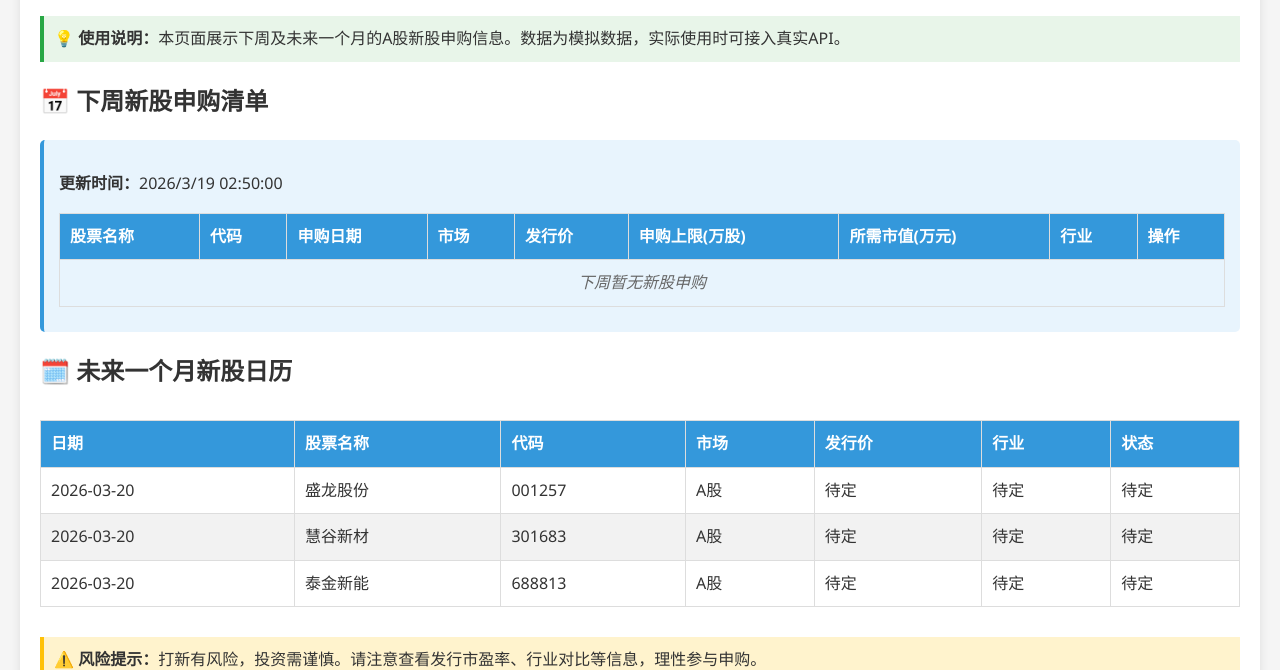
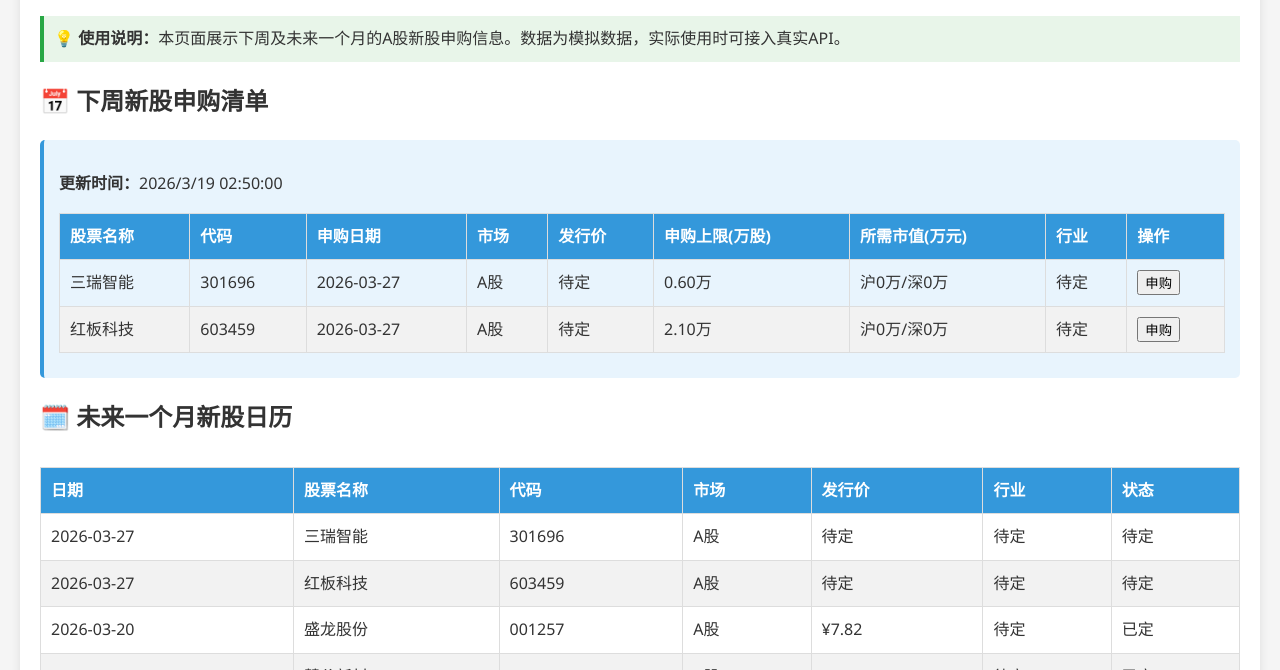
Before and after one commit to raistlin1314-byte/A-stock-ipo-tracker, a website: page index.html in a window 1280 px wide. Shown: the part 130-800 px from the top of the page. Drawn offline with Linux system fonts and the light colour scheme.

Commit message:
deploy: 66c439d800156c332c34a92a47fca98fe039d925

```diff
--- a/index.html
+++ b/index.html
@@ -147,12 +147,12 @@
         // 模拟A股新股数据
         const mockIpoData = [
     {
-        "name": "盛龙股份",
-        "code": "001257",
-        "date": "2026-03-20",
+        "name": "三瑞智能",
+        "code": "301696",
+        "date": "2026-03-27",
         "market": "A股",
         "price": null,
-        "maxSubscription": 45000,
+        "maxSubscription": 6000,
         "requiredMarketValue": {
             "shanghai": 0,
             "shenzhen": 0
@@ -163,12 +163,12 @@
         "listingDate": "待定"
     },
     {
-        "name": "慧谷新材",
-        "code": "301683",
-        "date": "2026-03-20",
+        "name": "红板科技",
+        "code": "603459",
+        "date": "2026-03-27",
         "market": "A股",
         "price": null,
-        "maxSubscription": 4000,
+        "maxSubscription": 21000,
         "requiredMarketValue": {
             "shanghai": 0,
             "shenzhen": 0
@@ -179,67 +179,51 @@
         "listingDate": "待定"
     },
     {
+        "name": "盛龙股份",
+        "code": "001257",
+        "date": "2026-03-20",
+        "market": "A股",
+        "price": 7.82,
+        "maxSubscription": 45000,
+        "requiredMarketValue": {
+            "shanghai": 0,
+            "shenzhen": 0
+        },
+        "industry": "待定",
+        "peRatio": 19.11,
+        "expectedFundraise": "16.813亿",
+        "listingDate": "待定"
+    },
+    {
+        "name": "慧谷新材",
+        "code": "301683",
+        "date": "2026-03-20",
+        "market": "A股",
+        "price": 78.38,
+        "maxSubscription": 4000,
+        "requiredMarketValue": {
+            "shanghai": 0,
+            "shenzhen": 0
+        },
+        "industry": "待定",
+        "peRatio": 34.91,
+        "expectedFundraise": "12.368亿",
+        "listingDate": "待定"
+    },
+    {
         "name": "泰金新能",
         "code": "688813",
         "date": "2026-03-20",
         "market": "A股",
-        "price": null,
+        "price": 26.28,
         "maxSubscription": 9500,
         "requiredMarketValue": {
             "shanghai": 0,
             "shenzhen": 0
         },
         "industry": "待定",
-        "peRatio": "待定",
-        "expectedFundraise": "待定",
-        "listingDate": "待定"
-    },
-    {
-        "name": "宏明电子",
-        "code": "301682",
-        "date": "2026-03-16",
-        "market": "A股",
-        "price": 69.66,
-        "maxSubscription": 8500,
-        "requiredMarketValue": {
-            "shanghai": 0,
-            "shenzhen": 0
-        },
-        "industry": "待定",
-        "peRatio": 33.61,
-        "expectedFundraise": "21.168亿",
-        "listingDate": "待定"
-    },
-    {
-        "name": "视涯科技",
-        "code": "688781",
-        "date": "2026-03-16",
-        "market": "A股",
-        "price": 22.68,
-        "maxSubscription": 14000,
-        "requiredMarketValue": {
-            "shanghai": 0,
-            "shenzhen": 0
-        },
-        "industry": "待定",
-        "peRatio": "待定",
-        "expectedFundraise": "22.68亿",
-        "listingDate": "待定"
-    },
-    {
-        "name": "悦龙科技",
-        "code": "920188",
-        "date": "2026-03-16",
-        "market": "A股",
-        "price": 14.04,
-        "maxSubscription": 989599,
-        "requiredMarketValue": {
-            "shanghai": 0,
-            "shenzhen": 0
-        },
-        "industry": "待定",
-        "peRatio": 14.99,
-        "expectedFundraise": "3.088亿",
+        "peRatio": 22.94,
+        "expectedFundraise": "10.512亿",
         "listingDate": "待定"
     }
 ];
```
